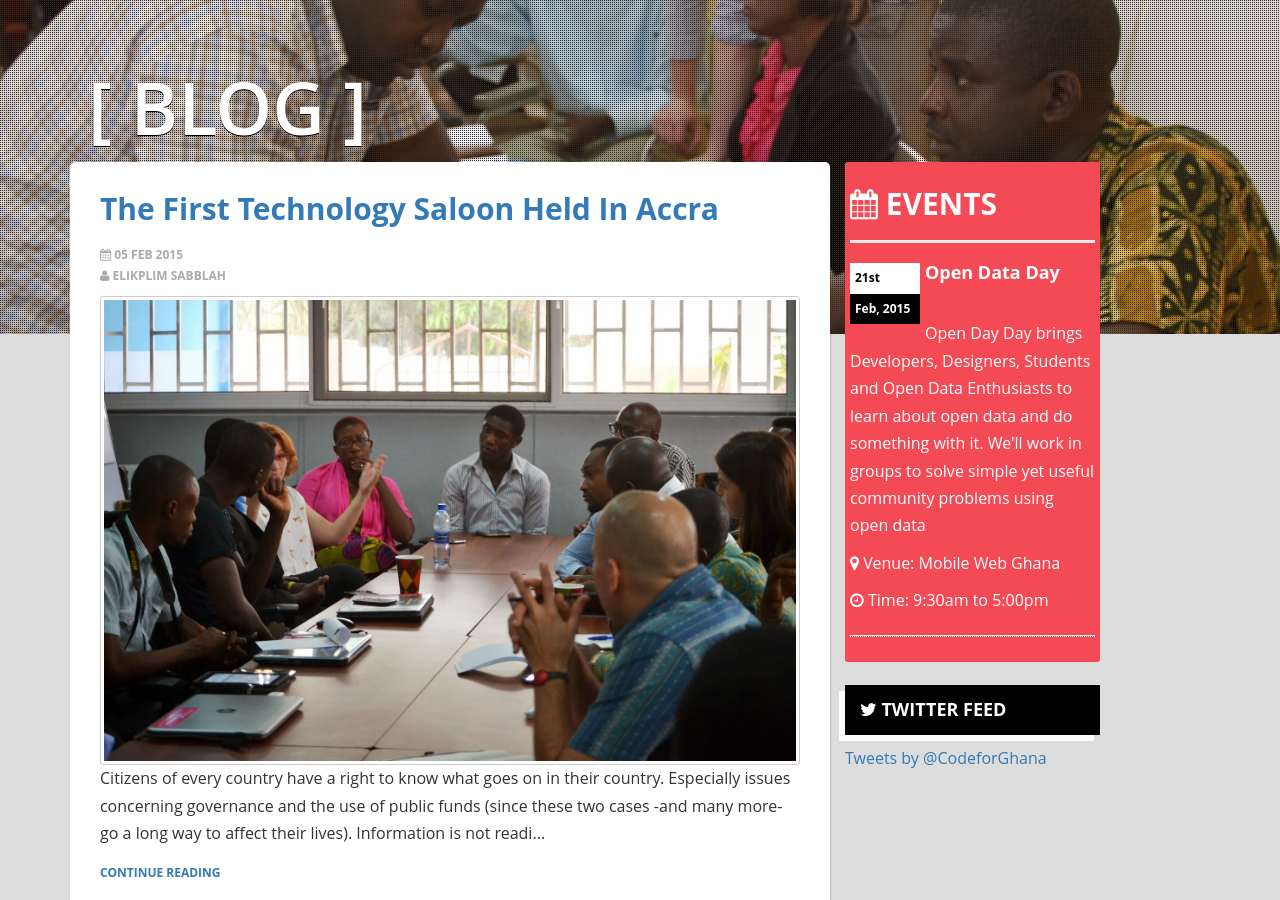
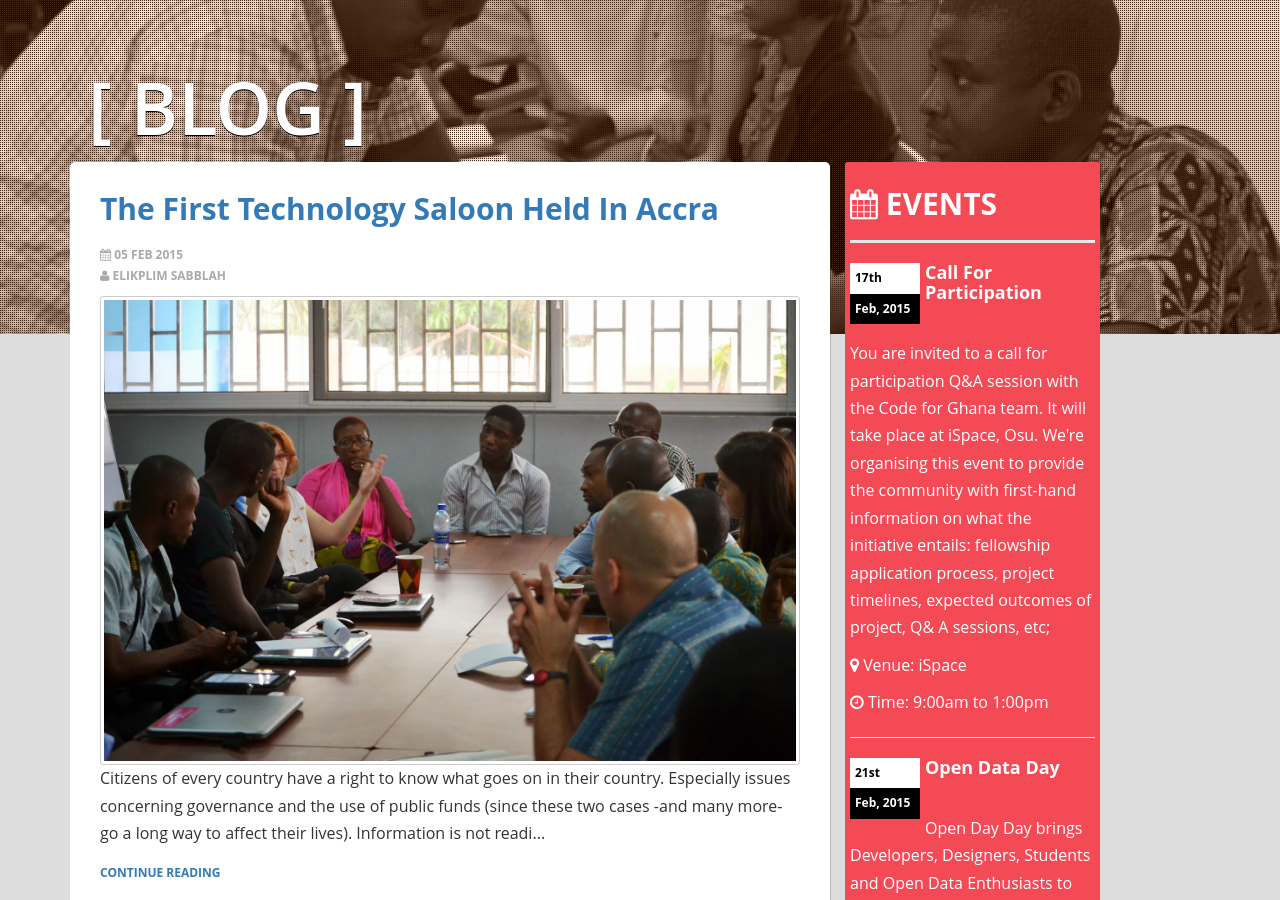
Before and after one commit to CodeForAfrica/CodeForGhana.org, a Jekyll site: the page built from blog/index.html, in a window 1280 px wide and 900 px high, scrolled down 216 px. Built offline with Jekyll 4.4.1, drawn with Linux system fonts in a browser that asks for light colours; comment, search, counter and statistics services are not loaded.

Commit message:
create call for participation event

```diff
--- a/_layouts/blog.html
+++ b/_layouts/blog.html
@@ -18,6 +18,19 @@ layout: default
 							 <hr / style="border-bottom: 2px solid #e7e7e7;">
 
 							 <ul>
+							 <li>
+									<div class="eventdate">
+										 <span class="date-top">17th</span>
+										 <span class="date-bottom">Feb, 2015</span>
+									</div>
+									<h2 class="eventtitle">Call For Participation</h2><br />
+									<p class="eventbody">You are invited to a call for participation Q&A  session with the Code for Ghana team. It will take place at iSpace, Osu. We're organising this event to provide the community with first-hand information on what the initiative entails: fellowship application process, project timelines, expected outcomes of project, Q& A sessions, etc;
+</p>
+									<p><span class="fa fa-map-marker"></span> Venue: iSpace </p>
+									<p><span class="fa fa-clock-o"></span> Time: 9:00am to 1:00pm </p>
+									</li>
+									<hr
+							 <!-- end of event -->
 									<li>
 									<div class="eventdate">
 										 <span class="date-top">21st</span>
@@ -29,6 +42,8 @@ layout: default
 									<p><span class="fa fa-clock-o"></span> Time: 9:30am to 5:00pm </p>
 									</li>
 									<hr / style="border-bottom: 1px dotted #e7e7e7;">
+									<!-- end of event -->
+
 
 							 </ul>
 						</div>
```
